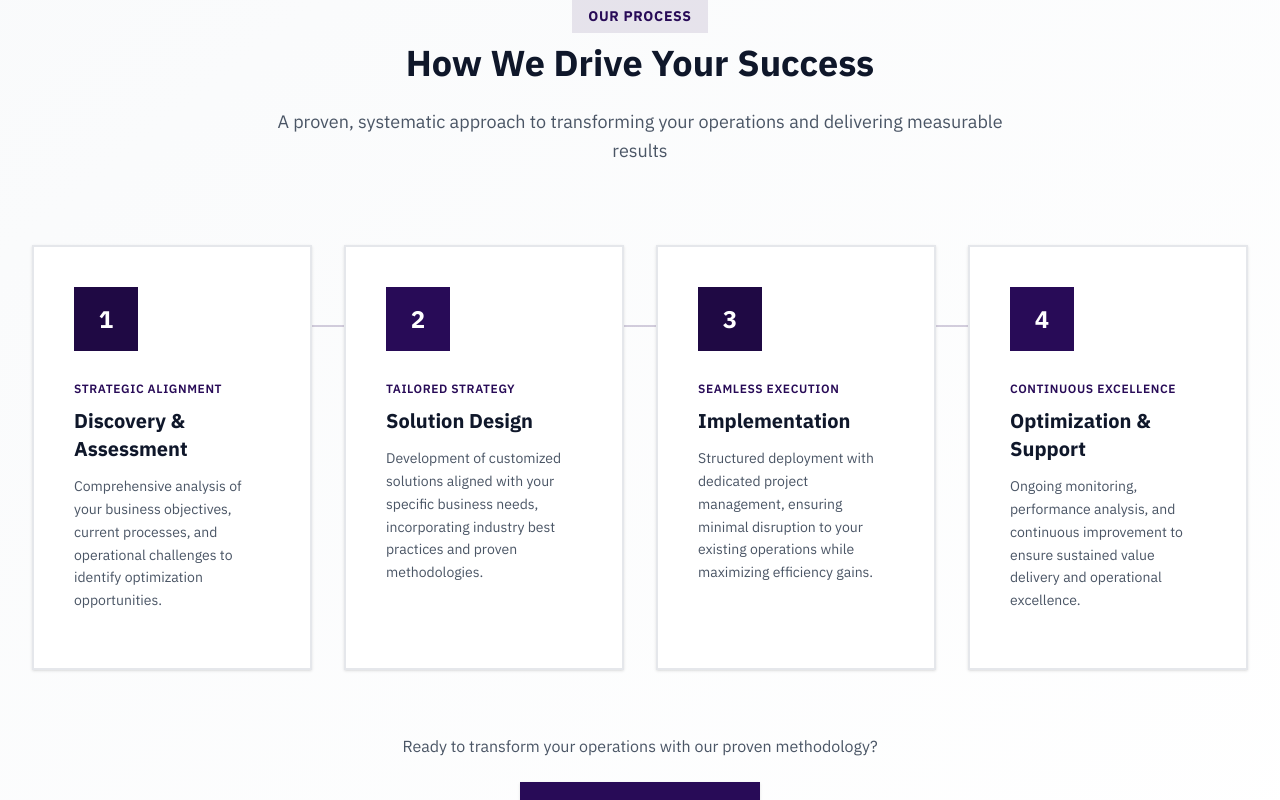
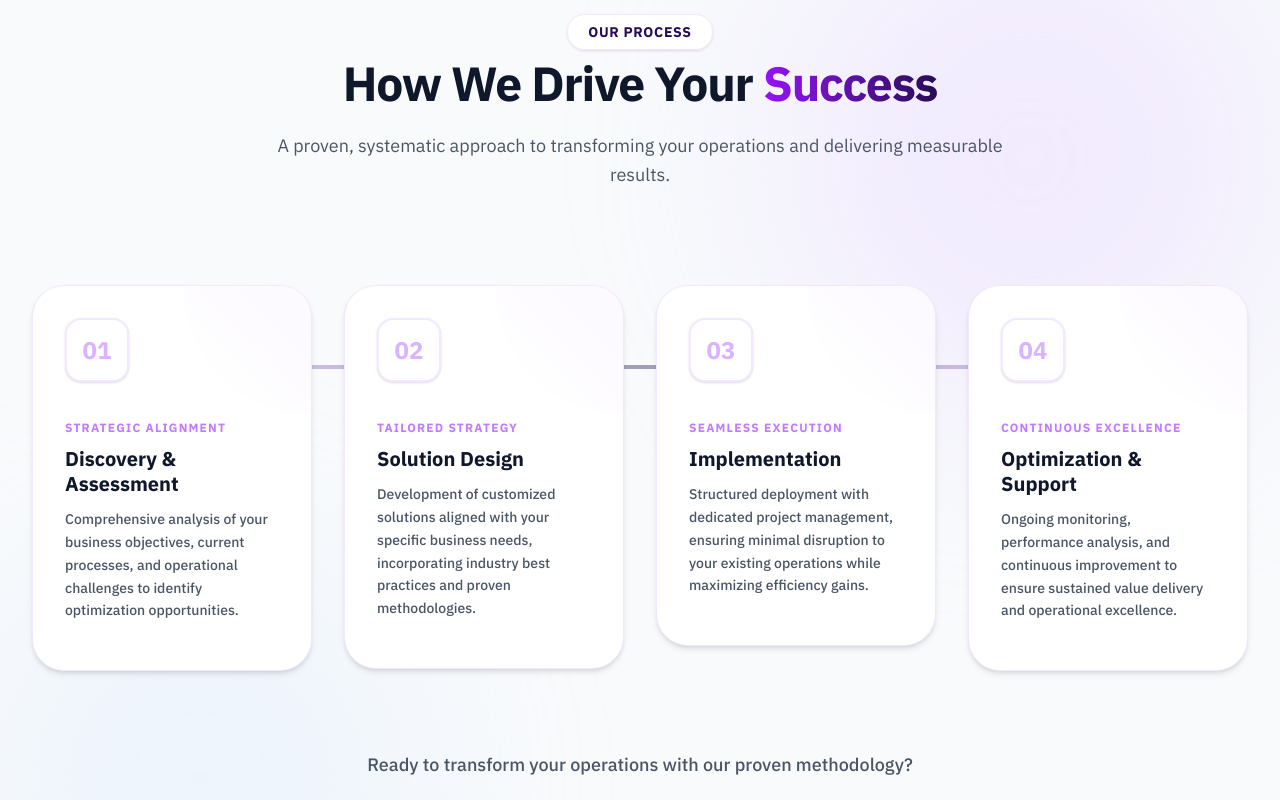
Before and after one commit to AshCodings/ashentrix-website, a Next.js app: page / in a window 1280 px wide. Shown: the part 7000-7800 px from the top of the page. Built offline with nearby package versions, Linux system fonts and the light colour scheme.

Commit message:
Update ProcessSection.tsx

```diff
--- a/components/ProcessSection.tsx
+++ b/components/ProcessSection.tsx
@@ -1,6 +1,7 @@
 "use client";
 
 import { useState } from "react";
+import { motion, AnimatePresence, Variants } from "framer-motion";
 
 export default function ProcessSection() {
   const [activeStep, setActiveStep] = useState<number | null>(null);
@@ -120,98 +121,157 @@ export default function ProcessSection() {
     },
   ];
 
+  // Framer Motion Variants
+  const containerVariants: Variants = {
+    hidden: { opacity: 0 },
+    visible: {
+      opacity: 1,
+      transition: {
+        staggerChildren: 0.15,
+      },
+    },
+  };
+
+  const itemVariants: Variants = {
+    hidden: { opacity: 0, y: 30 },
+    visible: {
+      opacity: 1,
+      y: 0,
+      transition: { duration: 0.6, ease: "easeOut" },
+    },
+  };
+
+  const lineVariants: Variants = {
+    hidden: { scaleX: 0 },
+    visible: {
+      scaleX: 1,
+      transition: { duration: 1.5, ease: "easeInOut", delay: 0.3 }
+    }
+  };
+
   return (
     <section
       id="process"
-      className="bg-gradient-to-br from-gray-50 to-white py-12 sm:py-16 lg:py-24"
+      className="relative bg-[#F8FAFC] py-16 sm:py-20 lg:py-28 overflow-hidden"
     >
-      <div className="max-w-7xl mx-auto px-4 sm:px-6 lg:px-8">
-        {/* Header */}
-        <div className="text-center mb-12 lg:mb-20">
+      {/* Subtle Background Glows */}
+      <div className="absolute top-0 right-0 w-[500px] h-[500px] bg-purple-200/40 blur-[100px] rounded-full pointer-events-none" />
+      <div className="absolute bottom-0 left-0 w-[400px] h-[400px] bg-blue-100/40 blur-[100px] rounded-full pointer-events-none" />
+
+      <div className="max-w-7xl mx-auto px-4 sm:px-6 lg:px-8 relative z-10">
+
+        {/* Animated Header */}
+        <motion.div
+          initial={{ opacity: 0, y: 30 }}
+          whileInView={{ opacity: 1, y: 0 }}
+          viewport={{ once: true, margin: "-100px" }}
+          transition={{ duration: 0.8, ease: "easeOut" }}
+          className="text-center mb-16 lg:mb-24"
+        >
           <div className="inline-block mb-4">
-            <span className="text-xs sm:text-sm font-bold text-[#280b57] uppercase tracking-wider bg-[#280b57]/10 px-3 sm:px-4 py-2">
+            <span className="text-xs sm:text-sm font-bold text-[#280b57] uppercase tracking-wider bg-white border border-purple-100 rounded-full px-5 py-2 shadow-sm">
               Our Process
             </span>
           </div>
-          <h2 className="text-2xl sm:text-3xl lg:text-4xl font-bold text-[#0F172A] mb-6">
-            How We Drive Your Success
+          <h2 className="text-3xl sm:text-4xl lg:text-5xl font-extrabold text-[#0F172A] mb-6 tracking-tight">
+            How We Drive Your <span className="text-transparent bg-clip-text bg-gradient-to-r from-purple-600 to-[#280b57]">Success</span>
           </h2>
           <p className="text-lg text-gray-600 max-w-3xl mx-auto leading-relaxed">
             A proven, systematic approach to transforming your operations and
-            delivering measurable results
+            delivering measurable results.
           </p>
-        </div>
+        </motion.div>
 
         {/* Process Steps */}
-        <div className="grid grid-cols-1 sm:grid-cols-2 lg:grid-cols-4 gap-4 sm:gap-6 lg:gap-8 relative">
-          {/* Connection Lines - Desktop */}
-          <div
-            className="hidden lg:block absolute top-20 left-0 right-0 h-0.5 bg-gradient-to-r from-[#280b57] via-[#280b57] to-[#280b57] opacity-20"
+        <motion.div
+          variants={containerVariants}
+          initial="hidden"
+          whileInView="visible"
+          viewport={{ once: true, margin: "-50px" }}
+          className="grid grid-cols-1 sm:grid-cols-2 lg:grid-cols-4 gap-6 lg:gap-8 relative items-start"
+        >
+          {/* Animated Connection Line - Desktop */}
+          <motion.div
+            variants={lineVariants}
+            className="hidden lg:block absolute top-20 left-0 right-0 h-1 bg-gradient-to-r from-purple-200 via-[#280b57]/40 to-purple-200 origin-left"
             style={{ width: "calc(100% - 8rem)", left: "4rem" }}
           />
 
           {steps.map((step, index) => (
-            <div
+            <motion.div
+              variants={itemVariants}
               key={step.number}
-              className="relative"
+              className="relative w-full"
               onMouseEnter={() => setActiveStep(index)}
               onMouseLeave={() => setActiveStep(null)}
+              layout
             >
-              <div
-                className={`bg-white p-4 sm:p-6 lg:p-10 shadow-sm border-2 transition-all duration-300 h-full ${
+              <motion.div
+                layout
+                whileHover={{ y: -8 }}
+                className={`bg-white p-6 lg:p-8 rounded-[2rem] cursor-pointer flex flex-col relative overflow-hidden transition-colors duration-300 ${
                   activeStep === index
-                    ? "border-[#280b57] shadow-md transform -translate-y-1"
-                    : "border-gray-200 hover:border-[#280b57]/50"
+                    ? "border border-purple-300 shadow-[0_20px_50px_rgba(40,11,87,0.12)]"
+                    : "border border-purple-100 shadow-md"
                 }`}
               >
-                {/* Step Number Badge */}
-                <div className="relative mb-6">
+                {/* Background Accent for default state */}
+                <div className="absolute top-0 right-0 w-32 h-32 bg-gradient-to-bl from-purple-50 to-transparent rounded-bl-full pointer-events-none opacity-60"></div>
+
+                {/* Step Number/Icon Badge */}
+                <motion.div layout className="relative mb-8 z-10">
                   <div
-                    className={`w-16 h-16 flex items-center justify-center text-white text-2xl font-bold transition-all duration-300 ${
+                    className={`w-16 h-16 flex items-center justify-center rounded-2xl transition-all duration-300 ${
                       activeStep === index
-                        ? "bg-[#280b57] shadow-sm"
-                        : step.number % 2 === 0
-                        ? "bg-[#280b57]"
-                        : "bg-[#1f0944]"
+                        ? "bg-gradient-to-br from-[#280b57] to-purple-600 text-white shadow-lg shadow-purple-900/30 scale-110"
+                        : "bg-white border-2 border-purple-100 text-purple-300 shadow-sm"
                     }`}
                   >
-                    {activeStep === index ? step.icon : step.number}
+                    {activeStep === index ? (
+                      <motion.div initial={{ scale: 0, rotate: -90 }} animate={{ scale: 1, rotate: 0 }}>
+                        {step.icon}
+                      </motion.div>
+                    ) : (
+                      <span className="text-2xl font-black">{`0${step.number}`}</span>
+                    )}
                   </div>
-                </div>
+                </motion.div>
 
                 {/* Content */}
-                <div className="mb-4">
-                  <span className="text-xs font-semibold text-[#280b57] uppercase tracking-wider">
+                <motion.div layout className="mb-4 z-10">
+                  <span className={`text-xs font-extrabold uppercase tracking-widest transition-colors duration-300 ${activeStep === index ? "text-purple-600" : "text-purple-400"}`}>
                     {step.subtitle}
                   </span>
-                  <h3 className="text-xl font-bold text-[#0F172A] mt-2 mb-3">
+                  <h3 className="text-xl font-extrabold text-[#0F172A] mt-2 mb-3 leading-tight">
                     {step.title}
                   </h3>
-                  <p className="text-sm text-gray-600 leading-relaxed">
+                  <p className="text-sm text-gray-600 leading-relaxed font-medium">
                     {step.description}
                   </p>
-                </div>
+                </motion.div>
 
-                {/* Details - Show on Hover */}
-                <div
-                  className={`transition-all duration-300 overflow-hidden ${
-                    activeStep === index
-                      ? "max-h-96 opacity-100 mt-6"
-                      : "max-h-0 opacity-0"
-                  }`}
+                {/* Details - Show on Hover with Framer Motion AnimatePresence */}
+                <AnimatePresence>
+                  {activeStep === index && (
+                    <motion.div
+                      initial={{ height: 0, opacity: 0 }}
+                      animate={{ height: "auto", opacity: 1 }}
+                      exit={{ height: 0, opacity: 0 }}
+                      transition={{ duration: 0.3, ease: "easeInOut" }}
+                      className="overflow-hidden z-10"
                     >
-                  <div className="pt-4 border-t border-gray-200">
-                    <p className="text-xs font-semibold text-gray-500 uppercase tracking-wider mb-3">
+                      <div className="pt-4 border-t border-purple-100/50">
+                        <p className="text-[11px] font-bold text-gray-400 uppercase tracking-widest mb-3">
                           Key Activities
                         </p>
-                    <ul className="space-y-2">
+                        <ul className="space-y-2.5">
                           {step.details.map((detail, idx) => (
                             <li
                               key={idx}
-                          className="flex items-start gap-2 text-sm text-gray-600"
+                              className="flex items-start gap-2.5 text-sm text-gray-700 font-semibold"
                             >
                               <svg
-                            className="w-4 h-4 text-[#280b57] mt-0.5 flex-shrink-0"
+                                className="w-4 h-4 text-purple-500 mt-0.5 flex-shrink-0"
                                 fill="currentColor"
                                 viewBox="0 0 20 20"
                               >
@@ -226,24 +286,35 @@ export default function ProcessSection() {
                           ))}
                         </ul>
                       </div>
-                </div>
-              </div>
-            </div>
+                    </motion.div>
+                  )}
+                </AnimatePresence>
+
+                {/* Animated Bottom Line for visual weight */}
+                <div className={`absolute bottom-0 left-8 right-8 h-1 rounded-t-full transition-all duration-300 z-10 ${activeStep === index ? "bg-purple-500 opacity-100" : "bg-transparent opacity-0"}`} />
+              </motion.div>
+            </motion.div>
           ))}
-        </div>
+        </motion.div>
 
         {/* Bottom CTA */}
-        <div className="mt-16 text-center">
-          <p className="text-gray-600 mb-6">
+        <motion.div
+          initial={{ opacity: 0, y: 20 }}
+          whileInView={{ opacity: 1, y: 0 }}
+          viewport={{ once: true }}
+          transition={{ duration: 0.8, delay: 0.6 }}
+          className="mt-20 text-center"
+        >
+          <p className="text-gray-600 mb-8 text-lg font-medium">
             Ready to transform your operations with our proven methodology?
           </p>
           <a
             href="#contact"
-            className="inline-flex items-center gap-2 bg-[#280b57] text-white px-10 py-4 font-semibold hover:bg-[#1f0944] transition-all shadow-sm hover:shadow-md tracking-tight"
+            className="inline-flex items-center gap-2 bg-[#280b57] text-white px-8 py-4 rounded-full font-bold hover:bg-purple-900 transition-all duration-300 shadow-lg shadow-purple-900/20 hover:shadow-xl hover:shadow-purple-900/30 hover:-translate-y-1"
           >
             Start Your Journey
             <svg
-              className="w-5 h-5"
+              className="w-5 h-5 ml-1"
               fill="none"
               stroke="currentColor"
               viewBox="0 0 24 24"
@@ -256,7 +327,7 @@ export default function ProcessSection() {
               />
             </svg>
           </a>
-        </div>
+        </motion.div>
       </div>
     </section>
   );
```
Lines whose indentation alone changed are shown as unchanged.
